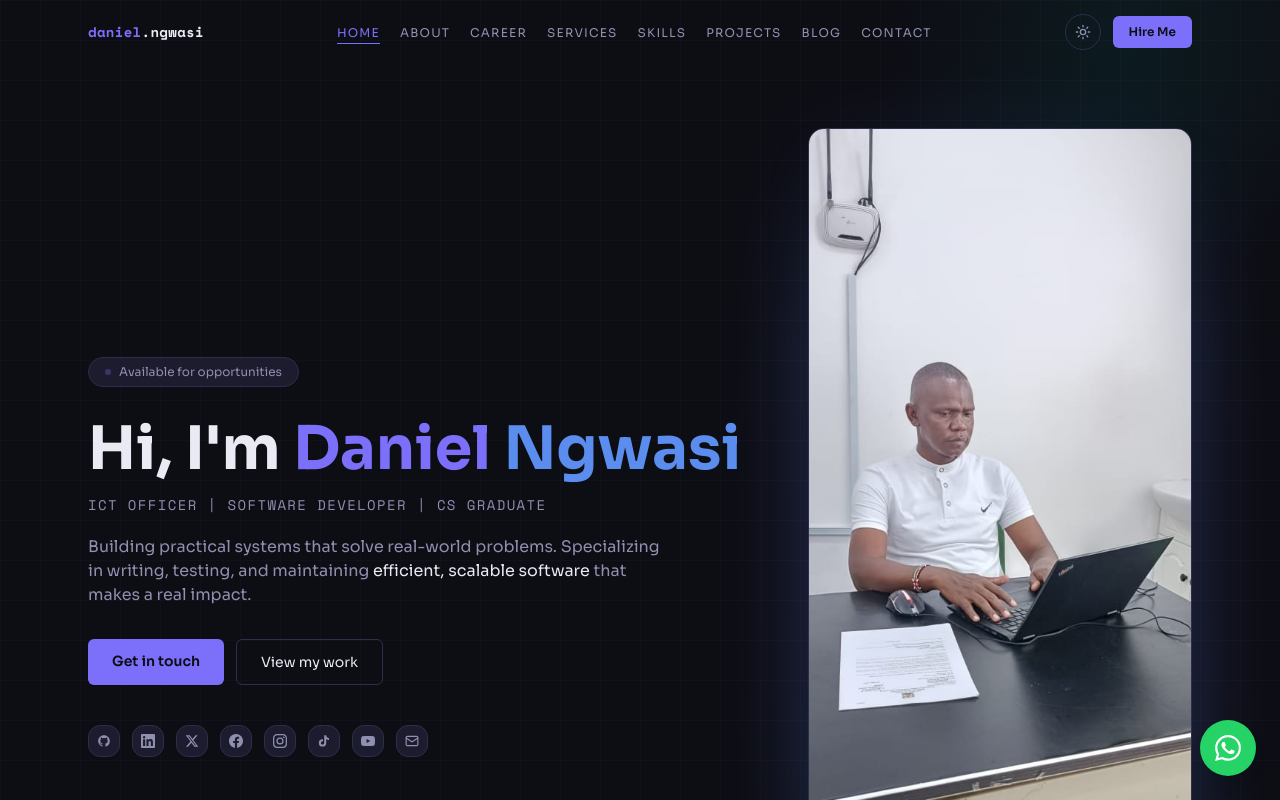
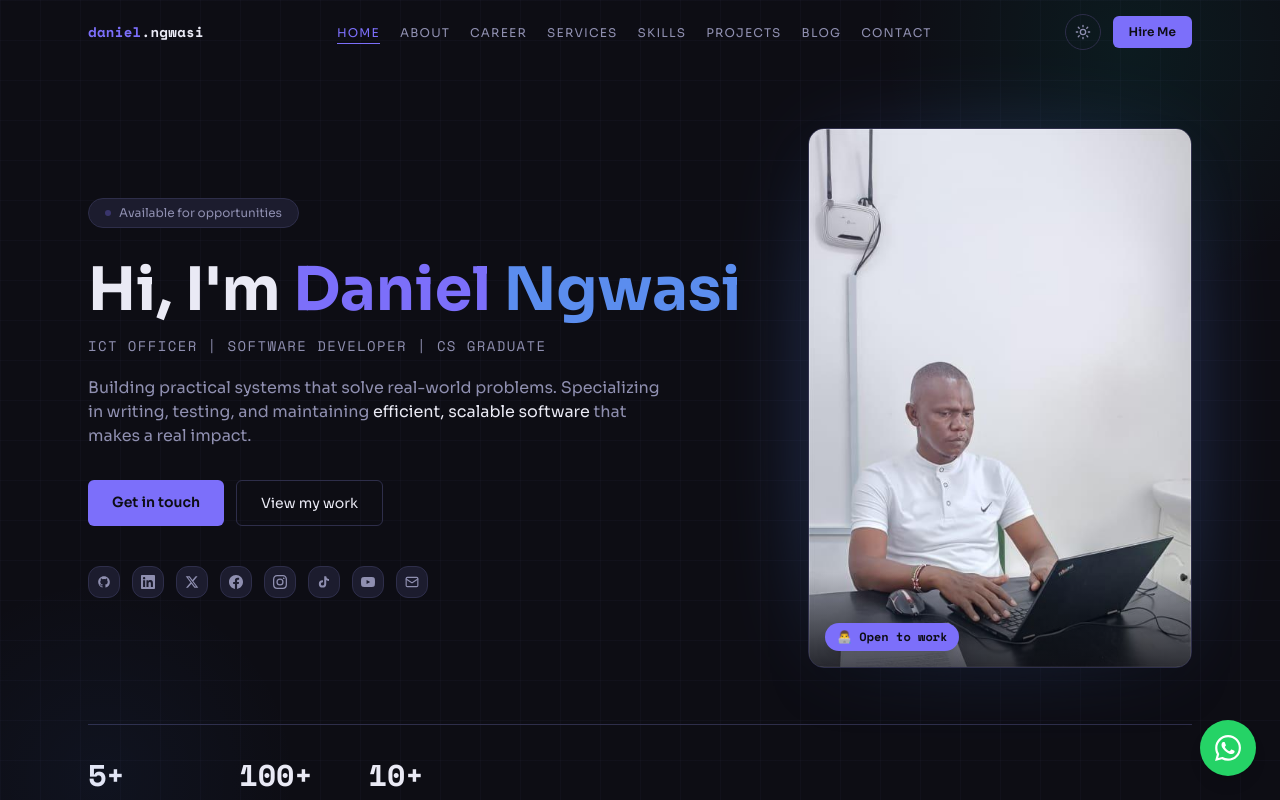
Before and after one commit to Dantechdevs/ngwasidaniel, a Next.js app: page /ngwasidaniel/ in a window 1280 px wide. Shown: the top 800 px of the page. Built offline with nearby package versions, Linux system fonts and the light colour scheme.

Commit message:
git workflow

```diff
--- a/src/data/siteData.ts
+++ b/src/data/siteData.ts
@@ -14,8 +14,8 @@
   linkedin: "https://linkedin.com/in/danielngwasi",
   twitter: "https://x.com/Ngwasidaniel",
   facebook: "https://www.facebook.com/share/18SUkkGvGh/",
-  tiktok: "https://www.tiktok.com/@dantechdevs",
-  youtube: "https://www.youtube.com/@dantechdevs",
+  tiktok: "https://www.tiktok.com/@dantechdevelopers",
+  youtube: "https://www.youtube.com/@dantechdev",
   instagram: "https://www.instagram.com/danielngwasi",
 
   // ─── HERO STATS ────────────────────────────────────────────────────────────
@@ -42,7 +42,7 @@
   //   Just drop the file into  public/images/  and add it here.
   images: {
     profile: "/images/daniel.jpg",
-    working: "/images/daniel-working.png",
+    working: "/images/daniel.jpg",
     blogCoding: "/images/blog-coding.png",
     blogPython: "/images/blog-python.png",
     blogGit: "/images/blog-git.png",
```
Also changed, not shown: public/images/daniel -working.jpg (added).
